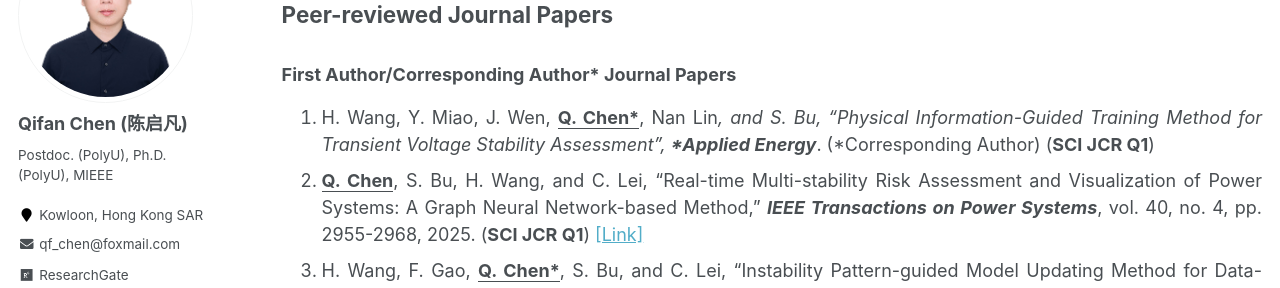
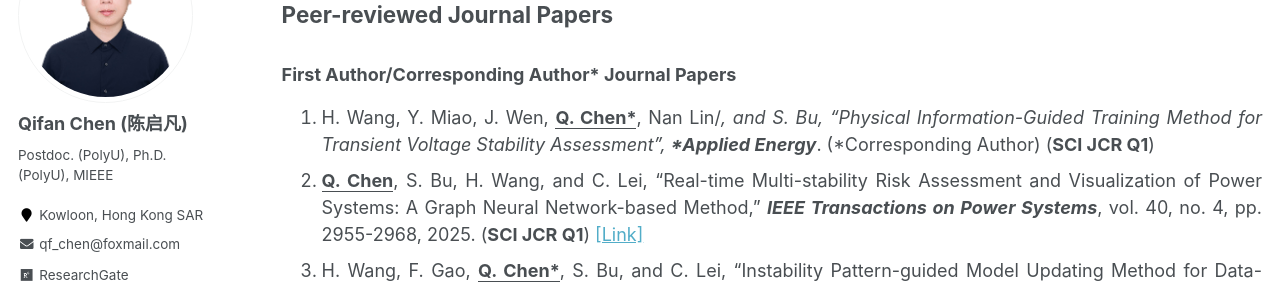
Before and after one commit to ChQf/ChQf.github.io, a Jekyll site: the page built from _pages/publications.md, in a window 1280 px wide and 900 px high. Shown: the part 190-478 px from the top of the window. Built offline with Jekyll 4.4.1, drawn with Linux system fonts in a browser that asks for light colours; some web fonts are replaced.

```diff
--- a/_pages/publications.md
+++ b/_pages/publications.md
@@ -7,7 +7,7 @@ author_profile: true
 
 ## Peer-reviewed Journal Papers
 ### First Author/Corresponding Author* Journal Papers
-1. H. Wang, Y. Miao, J. Wen, **<u>Q. Chen*</u>**, Nan Lin*, and S. Bu, “Physical Information-Guided Training Method for Transient Voltage Stability Assessment”, ***Applied Energy***. (*Corresponding Author) (**SCI JCR Q1**) <br>
+1. H. Wang, Y. Miao, J. Wen, **<u>Q. Chen*</u>**, Nan Lin/*, and S. Bu, “Physical Information-Guided Training Method for Transient Voltage Stability Assessment”, ***Applied Energy***. (*Corresponding Author) (**SCI JCR Q1**) <br>
 2. **<u>Q. Chen</u>**, S. Bu, H. Wang, and C. Lei, "Real-time Multi-stability Risk Assessment and Visualization of Power Systems: A Graph Neural Network-based Method," ***IEEE Transactions on Power Systems***, vol. 40, no. 4, pp. 2955-2968, 2025. (**SCI JCR Q1**) [[Link]](https://ieeexplore.ieee.org/abstract/document/10819251){:target="_blank"}<br>
 2. H. Wang, F. Gao, **<u>Q. Chen*</u>**, S. Bu, and C. Lei, "Instability Pattern-guided Model Updating Method for Data-driven Transient Stability Assessment," ***IEEE Transactions on Power Systems***, vol. 40, no. 2, pp. 1214-1227, 2025. (*Corresponding Author) (**SCI JCR Q1**) (**ESI Highly Cited in 2025**) [[Link]](https://ieeexplore.ieee.org/document/10599816){:target="_blank"}<br>
 3. **<u>Q. Chen</u>**, S. Bu, X. Zhang, S. Yi, and Y. Wei, "Spectral Impedance-based Probabilistic Wideband Oscillatory Stability Analysis and Visualization," ***IEEE Transactions on Power Systems***, vol. 40, no. 2, pp. 1636-1648, 2025. (**SCI JCR Q1**) [[Link]](https://ieeexplore.ieee.org/document/10582543){:target="_blank"}<br>
```
